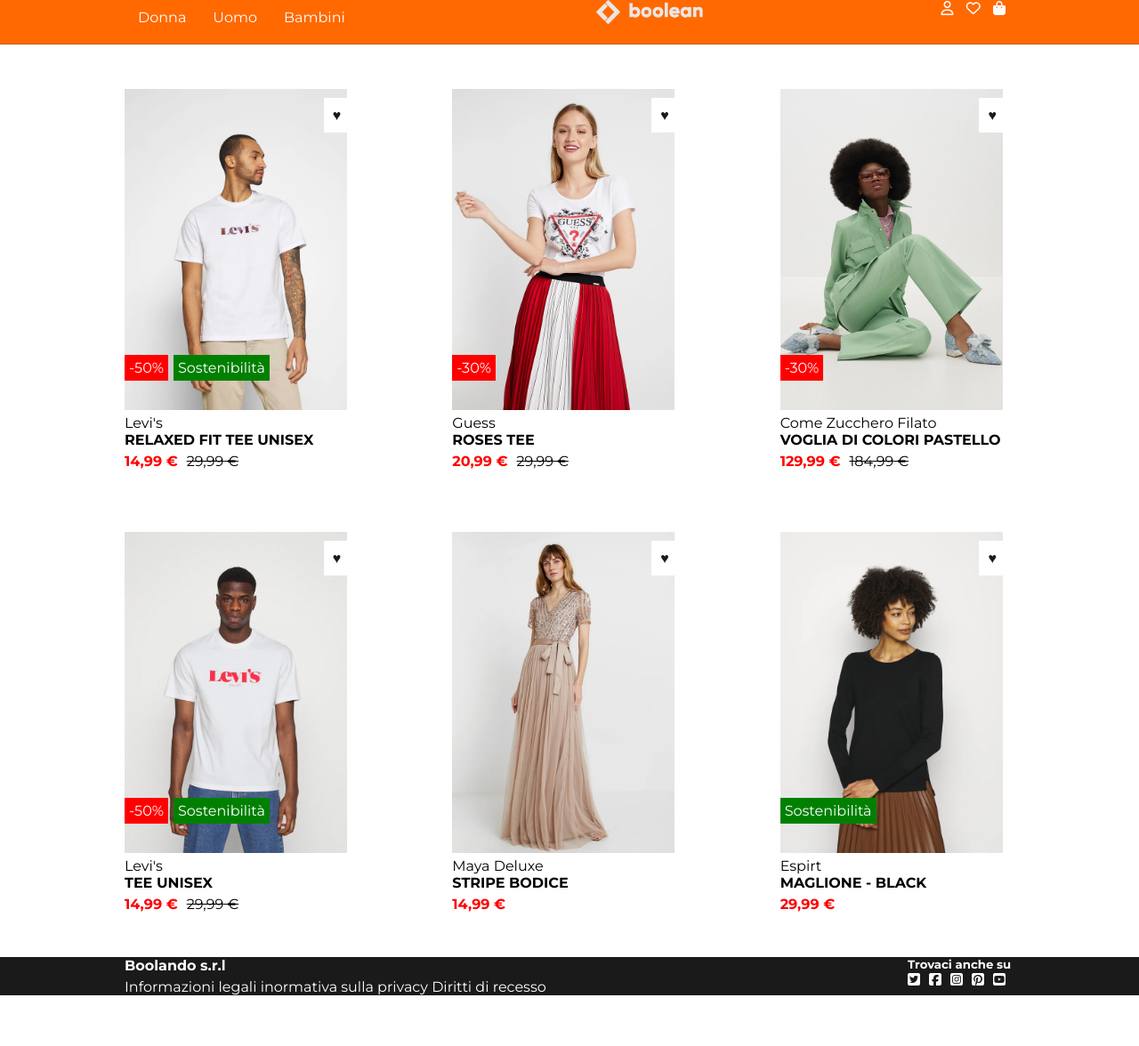
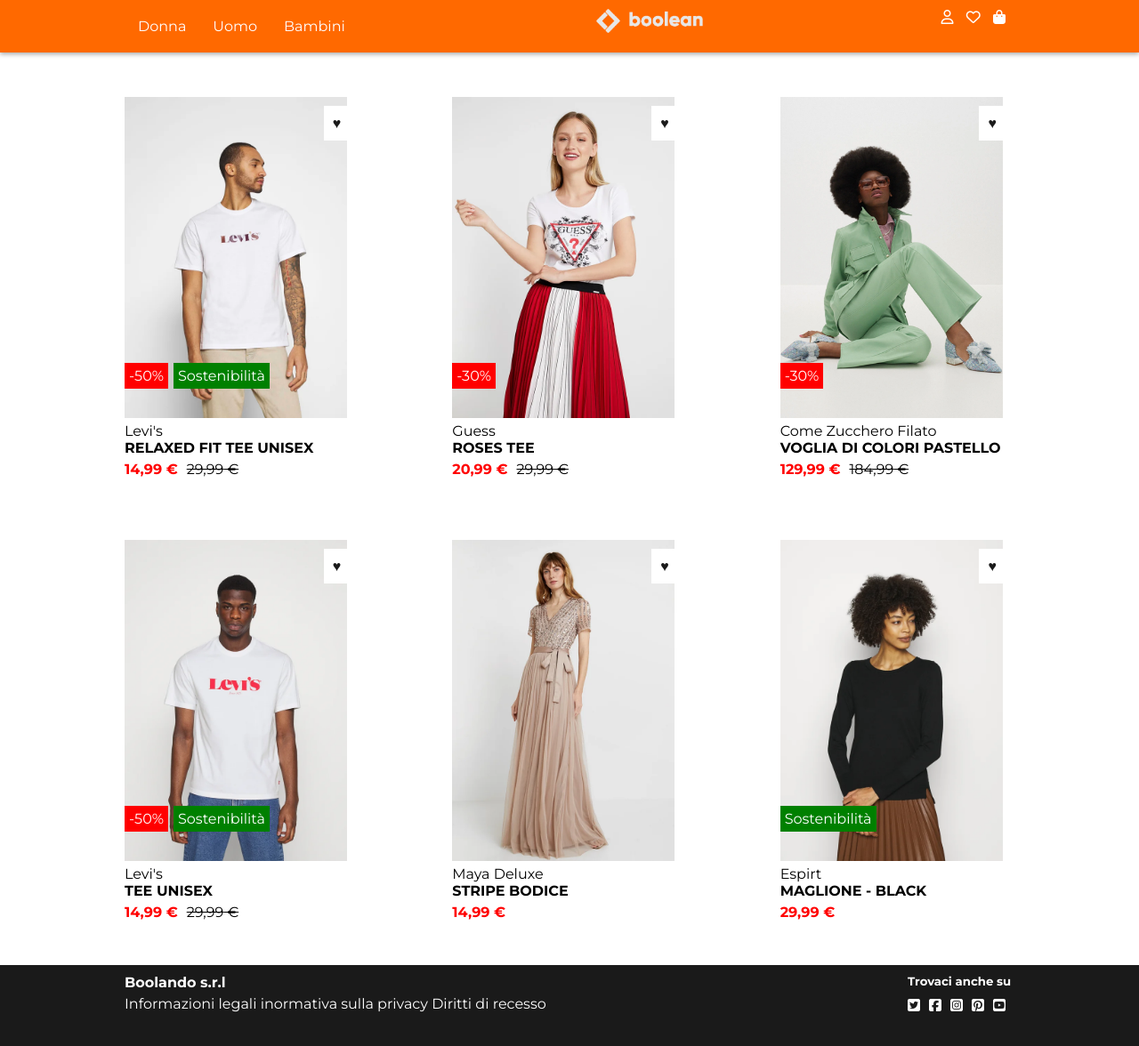
Before and after one commit to itsjackie00/html-css-boolando, a plain HTML site: page index.html in a window 1280 px wide. Shown: the whole page at 89% size. Before the commit the page ends 1119 px from the top, so only its background shows below. Drawn offline with Linux system fonts and the light colour scheme.

Commit message:
minor changes

```diff
--- a/css/style.css
+++ b/css/style.css
@@ -24,13 +24,9 @@
 a {
     text-decoration: none;
 }
-.gap{
+
+.gap {
     gap: 70px;
-}
-
-/* Main */
-main{
-    background-color: var(--color-bg-main);
 }
 
 /* Container */
@@ -45,11 +41,17 @@
     margin: 0 auto;
 }
 
+/* Main */
+main {
+    background-color: var(--color-bg-main);
+}
+
 /* Navigation */
 .navigation {
     width: 100%;
-    height: 50px;
-    border-bottom: 1px solid rgba(0, 0, 0, 0.208);
+    padding-top: 10px;
+    padding-bottom: 10px;
+    box-shadow: 0px 2px 5px #aaaaaa;
     background-color: var(--color-bg-nav);
 }
 
@@ -65,18 +67,18 @@
 div i {
     padding-right: 10px;
 }
-p{
+
+p {
     padding-top: 5px;
     padding-right: 10px;
 }
 
-/* Logo Img */
 #img-logo {
     width: 120px;
 }
 
 /* Utility */
-.red{
+.red {
     color: var(--color-discount);
 }
 
@@ -84,75 +86,90 @@
 .image {
     width: 250px;
     display: block;
-    vertical-align: bottom;
 }
-.secondary-image{
+
+.secondary-image {
     display: none;
     width: 250px;
 }
-.card:hover .image{
-    display:none;
+
+.card:hover .image {
+    display: none;
 }
-.card:hover .secondary-image{
-    display:block;
+
+.card:hover .secondary-image {
+    display: block;
 }
+
 .card {
     width: calc(100% / 3 - 70px);
     cursor: pointer;
 }
+
+a:hover {
+    text-decoration: underline;
+  }
+
+div nal ul li,
+div div img,
+i {
+    cursor: pointer;
+}
+
 .card-image {
     position: relative;
 }
 
-.badge{
+/* badge */
+.badge {
     background-color: var(--color-discount);
-    color:var(--color-bg-main);
+    color: var(--color-bg-main);
     padding: 5px;
-    text-align:left;
-    position:absolute;
+    text-align: left;
+    position: absolute;
     bottom: 100px;
-    left:0px;
+    left: 0px;
 }
-.sostenibility{
+
+.sostenibility {
     background-color: var(--color-sustainability);
-    color:var(--color-bg-main);
+    color: var(--color-bg-main);
     padding: 5px;
-    text-align:left;
-    position:absolute;
+    text-align: left;
+    position: absolute;
     bottom: 100px;
-    left:55px;
+    left: 55px;
 }
-.sostenibility2{
+
+.sostenibility2 {
     background-color: var(--color-sustainability);
-    color:var(--color-bg-main);
+    color: var(--color-bg-main);
     padding: 5px;
-    text-align:left;
-    position:absolute;
+    text-align: left;
+    position: absolute;
     bottom: 100px;
 }
-.heart{
+
+.heart {
     padding: 10px;
     color: var(--color-primary);
     background-color: var(--color-bg-main);
-    position:absolute;
+    position: absolute;
     right: 10px;
-    top:10px;
-}
-.price{
-    padding-right: 10px;
+    top: 10px;
 }
 
-/* Footer */
-footer{
-    background-color: var(--color-primary);
-    width: 100%;
-    height: 100%;
-    color: var(--color-bg-main);
+.price {
+    padding-right: 10px;
 }
 
 /* Flex */
 .d-flex {
     display: flex;
+}
+
+.align-items {
+    align-content: center;
 }
 
 .j-content {
@@ -162,6 +179,20 @@
 .s-between {
     justify-content: space-between;
 }
-.f-wrap{
+
+.f-wrap {
     flex-wrap: wrap;
 }
+
+/* Footer */
+footer {
+    background-color: var(--color-primary);
+    width: 100%;
+    height: 100px;
+    color: var(--color-bg-main);
+    padding-top: 10px;
+}
+
+.social {
+    padding-top: 10px;
+}
--- a/index.html
+++ b/index.html
@@ -20,7 +20,7 @@
     <header>
         <!-- Navigazione pagina -->
         <div class="navigation">
-            <nav class="d-flex j-content small-container">
+            <nav class="d-flex j-content small-container align-items">
                 <ul class="d-flex s-between">
                     <li><a href="#">Donna</a></li>
                     <li><a href="#">Uomo</a></li>
@@ -35,11 +35,16 @@
                     <i class="fa-solid fa-bag-shopping"></i>
                 </div>
             </nav>
+        </div>
+        <!-- chiusura pagina navigazione -->
     </header>
+    <!-- chiusura intestazione pagina -->
 
     <!-- Contenuto principale -->
     <main class="container ">
         <section class="small-container d-flex f-wrap gap j-content">
+
+            <!-- primo contenuto card -->
             <div class="card">
                 <div class="card-image">
                     <img class="image" src="./img/1.webp" alt="male wearing levis t-shirt">
@@ -58,6 +63,7 @@
                 </div>
             </div>
 
+            <!-- secondo contenuto card-->
             <div class="card">
                 <div class="card-image">
                     <img class="image" src="./img/2.webp" alt="female guess t-shirt">
@@ -75,6 +81,7 @@
                 </div>
             </div>
 
+            <!-- terzo contenuto card -->
             <div class="card">
                 <div class="card-image">
                     <img class="image" src="./img/3.webp" alt="female wearing pastel">
@@ -92,6 +99,7 @@
                 </div>
             </div>
 
+            <!-- quarto contenuto card -->
             <div class="card">
                 <div class="card-image">
                     <img class="image" src="./img/4.webp" alt="male wearing levis t-shirt">
@@ -110,6 +118,7 @@
                 </div>
             </div>
 
+            <!-- quinto contenuto card -->
             <div class="card">
                 <div class="card-image">
                     <img class="image" src="./img/5.webp" alt="female wearing maya deluxe">
@@ -123,6 +132,7 @@
                 </div>
             </div>
 
+            <!-- sesto contenuto card -->
             <div class="card">
                 <div class="card-image">
                     <img class="image" src="./img/6.webp" alt="female wearing a sweater">
@@ -138,6 +148,8 @@
             </div>
         </section>
     </main>
+    <!-- chiusura contenuto principale -->
+
     <!-- Contenuto finali -->
     <footer>
         <div class="d-flex small-container j-content">
@@ -145,10 +157,11 @@
                 <h4>Boolando s.r.l</h4>
                 <p>Informazioni legali inormativa sulla privacy Diritti di recesso</p>
             </div>
-            <!-- social -->
+
+            <!-- i social -->
             <ul>
-                <h5>Trovaci anche su</h5>
-                <div class="social f-wrap d-flex">
+            <h5>Trovaci anche su</h5>
+            <div class="social f-wrap d-flex align-items">
                     <li><i class="fa-brands fa-square-twitter"></i></li>
                     <li><i class="fa-brands fa-square-facebook"></i></li>
                     <li><i class="fa-brands fa-square-instagram"></i></li>
@@ -160,6 +173,7 @@
         </div>
         </div>
     </footer>
+    <!-- chiusura contenuto finale -->
 </body>
 
 </html>
```
